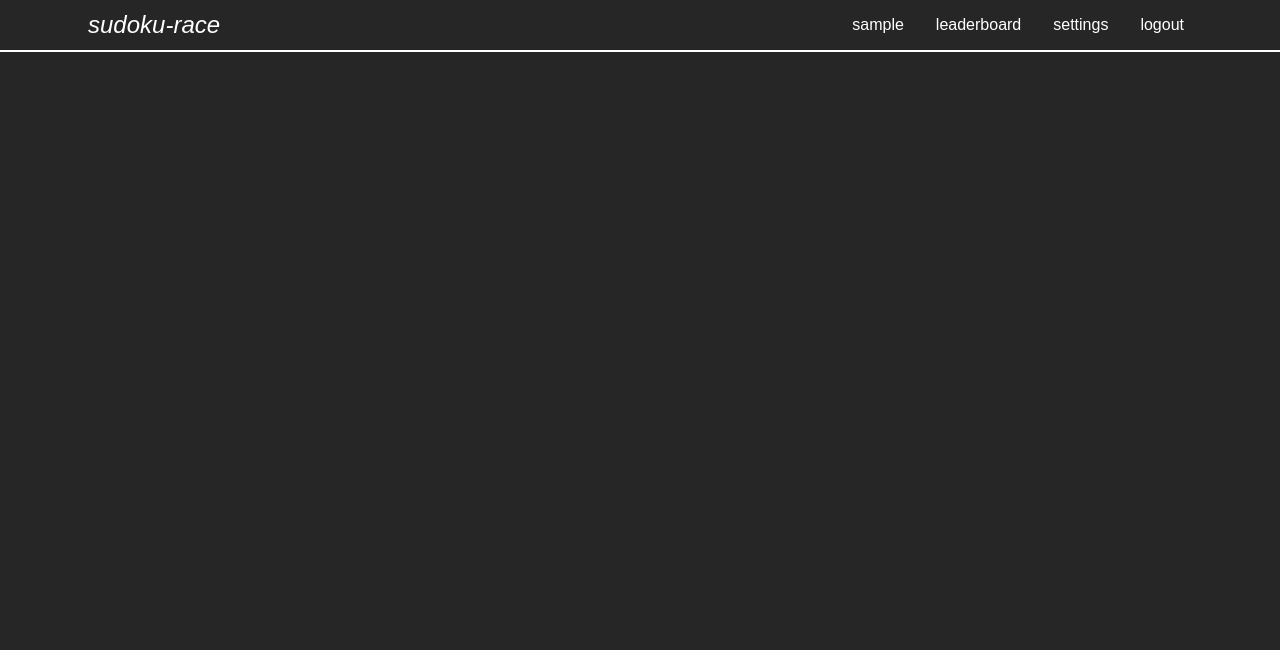
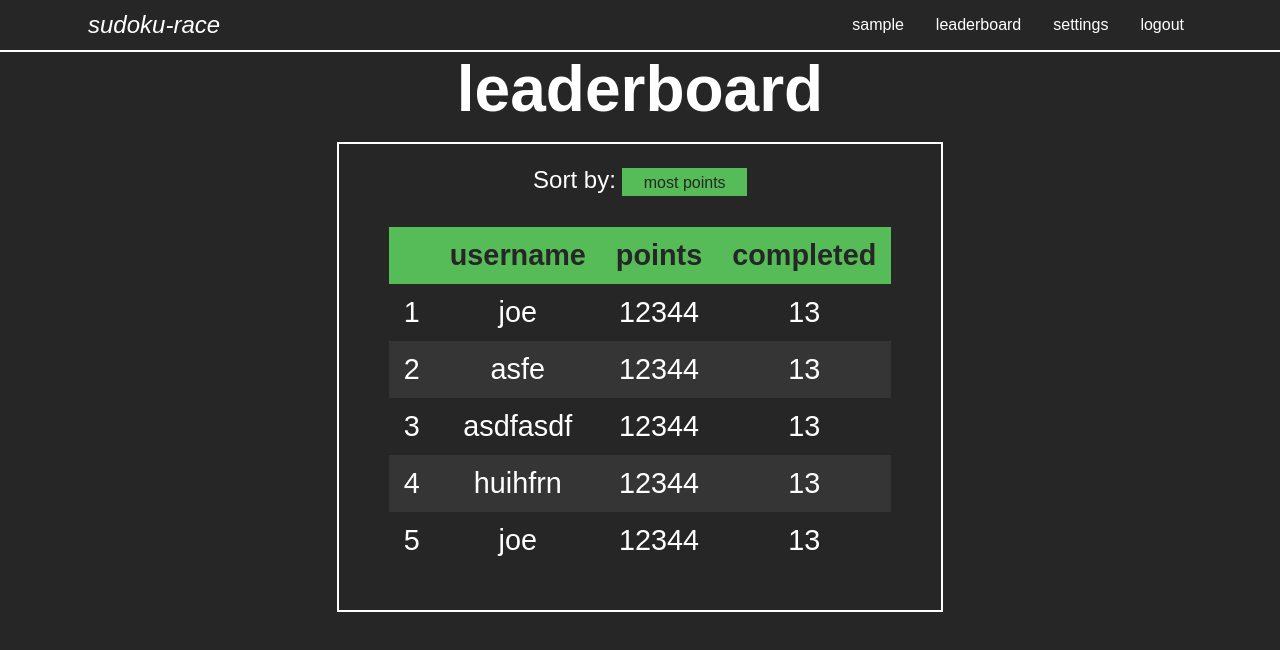
Before and after one commit to rfumic/sudoku-race-frontend, a Vue app: page /leaderboard in a window 1280 px wide. Shown: the top 650 px of the page. Built offline with nearby package versions, Linux system fonts and the light colour scheme; sample sign-in values are in the browser's storage.

Commit message:
Added: basic leaderboard view

```diff
--- a/src/components/NavBar.vue
+++ b/src/components/NavBar.vue
@@ -11,7 +11,7 @@
         <li>
           <p>{{ username }}</p>
         </li>
-        <li><p>leaderboard</p></li>
+        <li @click="goTo('/leaderboard')"><p>leaderboard</p></li>
         <li><p>settings</p></li>
         <li><p @click="logout">logout</p></li>
       </ul>
--- a/src/components/RankingTable.vue
+++ b/src/components/RankingTable.vue
@@ -7,7 +7,7 @@
       </tr>
     </thead>
     <tbody>
-      <tr v-for="(row, index) in rows" :key="index">
+      <tr v-for="(row, index) in rows" :key="index" @click="emit(row)">
         <td>{{ index + 1 }}</td>
         <td v-for="column in row" :key="column">{{ column }}</td>
       </tr>
@@ -16,7 +16,15 @@
 </template>
 
 <script>
-export default { props: ['headers', 'rows'] };
+export default {
+  emits: ['clicked'],
+  props: ['headers', 'rows'],
+  setup(props, ctx) {
+    return {
+      emit: (payload) => ctx.emit('clicked', payload),
+    };
+  },
+};
 </script>
 
 <style lang="scss" scoped>
@@ -45,6 +53,11 @@ table {
       &:nth-of-type(even) {
         background-color: #353535;
       }
+      &:hover {
+        opacity: 0.5;
+        cursor: pointer;
+      }
+      text-align: center;
     }
   }
 }
--- a/src/router/index.js
+++ b/src/router/index.js
@@ -51,6 +51,14 @@ const routes = [
     component: () =>
       import(/* webpackChunkName: "practice" */ '../views/PracticeView.vue'),
   },
+  {
+    path: '/leaderboard',
+    name: 'leaderboard',
+    component: () =>
+      import(
+        /* webpackChunkName: "leaderboard" */ '../views/LeaderboardView.vue'
+      ),
+  },
 ];
 
 const router = createRouter({
--- /dev/null
+++ b/src/views/LeaderboardView.vue
@@ -0,0 +1,142 @@
+<template>
+  <loading-component v-if="loading" />
+  <div class="view" v-else>
+    <h1>leaderboard</h1>
+
+    <div class="container">
+      <div class="sorting">
+        <label>Sort by: </label>
+        <select v-model="selectedSort">
+          <option v-for="sorting in sortingOptions" :key="sorting">
+            {{ sorting }}
+          </option>
+        </select>
+      </div>
+      <ranking-table
+        :headers="['username', 'points', 'completed']"
+        :rows="leaderboard"
+      />
+    </div>
+  </div>
+</template>
+<script>
+import { ref, computed, watch } from 'vue';
+import { useRouter, useRoute } from 'vue-router';
+import { Service } from '@/services';
+import RankingTable from '@/components/RankingTable.vue';
+import LoadingComponent from '@/components/LoadingComponent.vue';
+
+export default {
+  components: {
+    RankingTable,
+    LoadingComponent,
+  },
+  setup() {
+    let loading = ref(true);
+    let leaderboard = ref([]);
+
+    const sortingOptions = ref(['most points', 'most completed']);
+    let selectedSort = ref(sortingOptions.value[0]);
+
+    async function getData(query = '?') {
+      loading.value = true;
+
+      //   const response = await Service.get(`/leaderboard${query}`);
+
+      console.log('getting data');
+      leaderboard.value = [
+        { username: 'joe', totalPoints: 12344, completedPuzzles: 13 },
+        { username: 'asfe', totalPoints: 12344, completedPuzzles: 13 },
+        { username: 'asdfasdf', totalPoints: 12344, completedPuzzles: 13 },
+        { username: 'huihfrn', totalPoints: 12344, completedPuzzles: 13 },
+        { username: 'joe', totalPoints: 12344, completedPuzzles: 13 },
+      ];
+      loading.value = false;
+    }
+
+    watch(selectedSort, async () => {
+      let query = '?sort=';
+      switch (selectedSort.value) {
+        case 'most points': {
+          query += '-dateCreated';
+          break;
+        }
+        case 'most completed': {
+          query += 'playerResults';
+          break;
+        }
+      }
+
+      await getData(query);
+    });
+
+    getData();
+    return {
+      loading,
+      leaderboard,
+      sortingOptions,
+      selectedSort,
+    };
+  },
+};
+</script>
+<style lang="scss" scoped>
+@use '@/scss/colors.scss' as *;
+
+.view {
+  color: $color-white;
+  font-family: inherit;
+  font-size: 2rem;
+  display: flex;
+  justify-content: center;
+  // flex-flow: wrap;
+  text-align: center;
+  align-items: center;
+}
+
+.container {
+  border: 2px solid $color-white;
+  display: flex;
+  flex-direction: column;
+  padding: 1rem;
+  margin: 1rem;
+  max-width: 100%;
+  align-items: center;
+  width: 100%;
+  /*   .info {
+    width: 100%;
+
+    p {
+      padding: 2%;
+      font-size: 1.5rem;
+    }
+    .time {
+      font-weight: bold;
+      font-size: 2.5rem;
+    }
+  }
+
+  small {
+    padding: 2%;
+    font-size: 1rem;
+  }
+  button {
+    padding: 1rem;
+  } */
+}
+
+.sorting {
+  width: 50%;
+  padding: 1%;
+  font-size: 1.5rem;
+  select {
+    padding: 2%;
+    font-size: 1rem;
+    border: none;
+    background-color: $color-primary;
+    color: $color-dark;
+    appearance: none;
+    text-align: center;
+  }
+}
+</style>
--- a/src/views/PuzzlePreview.vue
+++ b/src/views/PuzzlePreview.vue
@@ -32,12 +32,13 @@
       <ranking-table
         :headers="['username', 'time', 'points']"
         :rows="puzzleData.playerResults"
+        @clicked="() => 'handle emit'"
       />
     </div>
   </div>
 </template>
 <script>
-import { ref, computed } from '@vue/reactivity';
+import { ref, computed } from 'vue';
 import { useRouter, useRoute } from 'vue-router';
 import { useStore } from 'vuex';
 import { Service } from '@/services';
--- a/src/views/RankedPuzzles.vue
+++ b/src/views/RankedPuzzles.vue
@@ -69,7 +69,7 @@ export default {
     let selectedSort = ref(sortingOptions.value[0]);
     const completedPuzzles = ref(store.getters.getCompletedPuzzles);
 
-    async function loadData(query = '?') {
+    async function getData(query = '?') {
       loading.value = true;
       try {
         const response = await Service.get(`/ranked${query}`);
@@ -119,10 +119,10 @@ export default {
         }
       }
 
-      await loadData(query);
+      await getData(query);
     });
 
-    loadData();
+    getData();
     return {
       puzzles,
       goTo,
```
